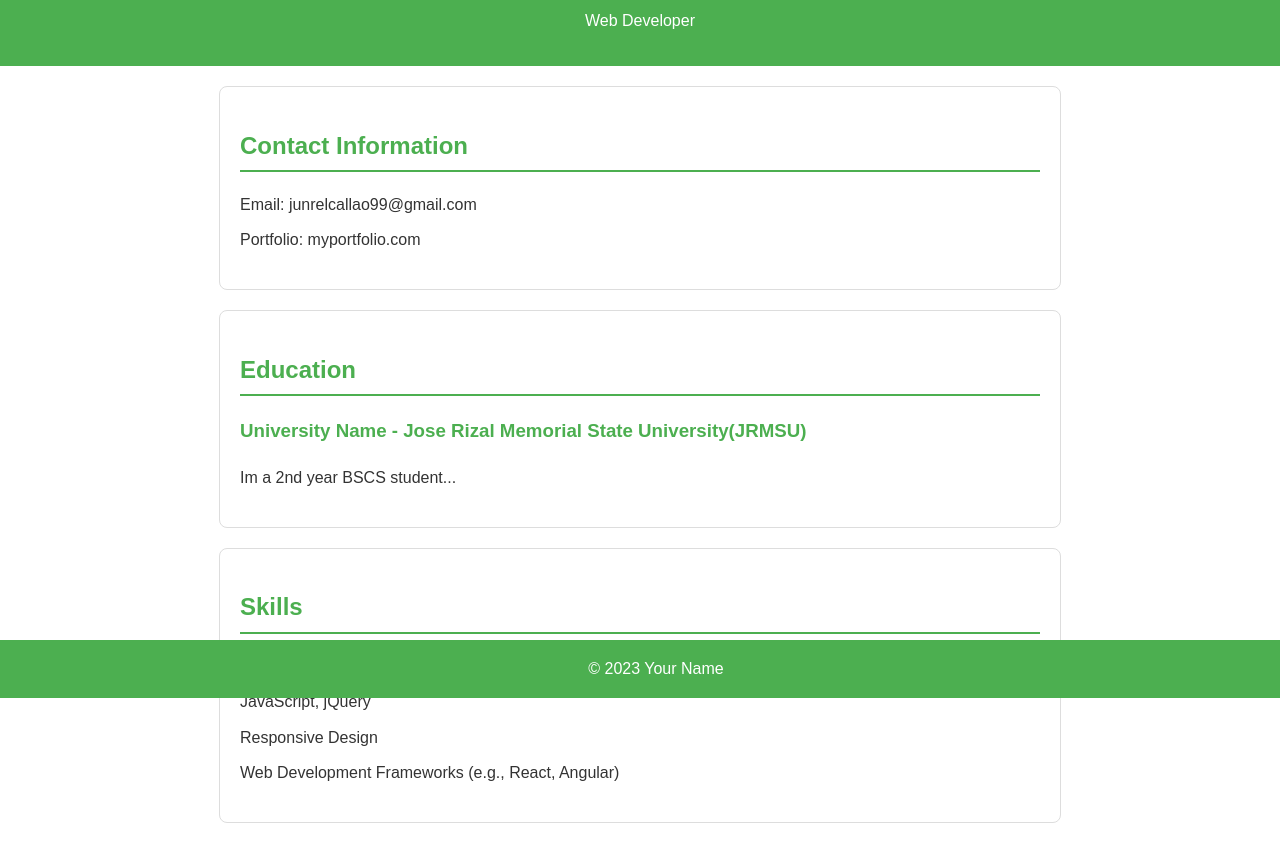
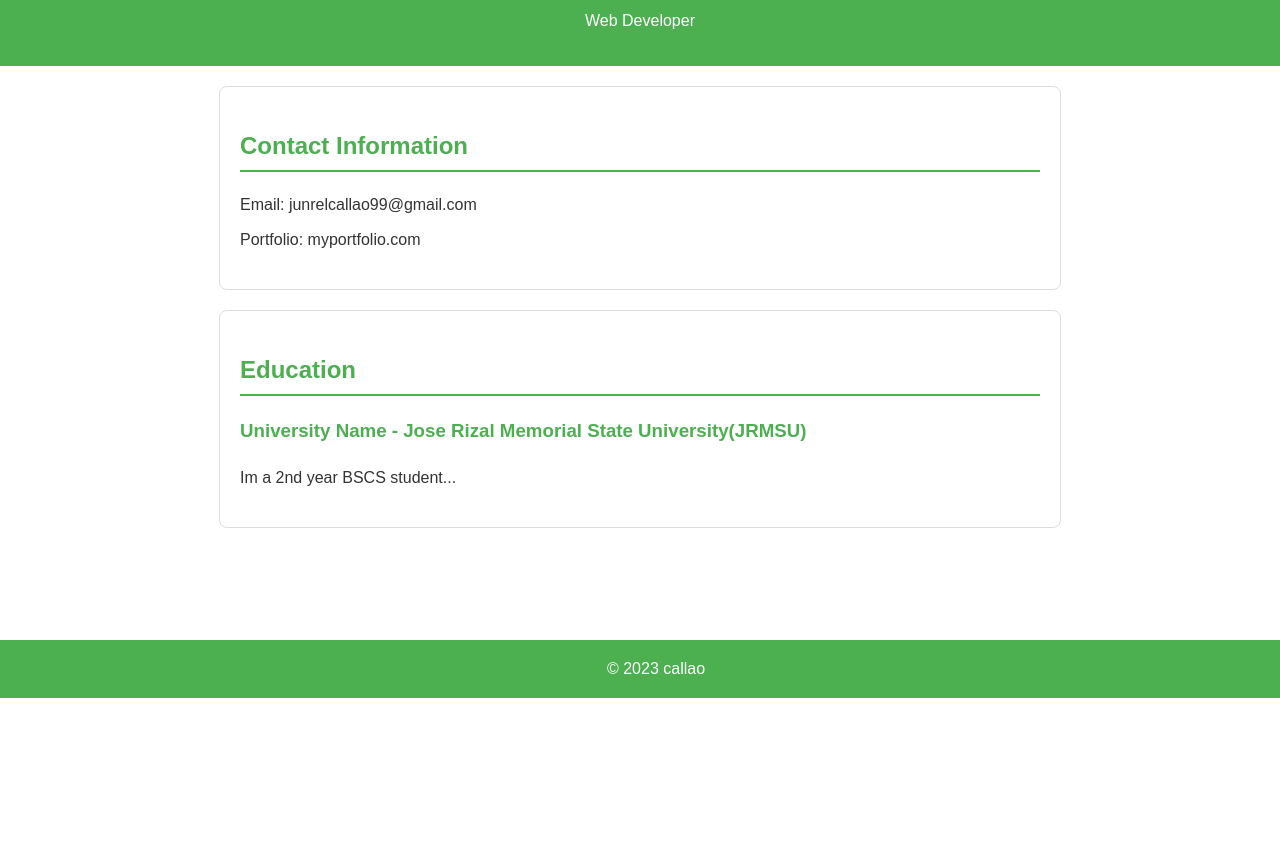
Before and after one commit to junrelcallao/callao22, a plain HTML site: page profile.html in a window 1280 px wide. Shown: the part 102-945 px from the top of the page. After the commit the page ends 800 px from the top, so only its background shows below. Drawn offline with Linux system fonts and the light colour scheme.

Commit message:
Update profile.html

```diff
--- a/profile.html
+++ b/profile.html
@@ -85,20 +85,11 @@
     <h3>University Name - Jose Rizal Memorial State University(JRMSU)</h3>
     <p>Im a 2nd year BSCS student...</p>
   </section>
-
-  <section class="skills">
-    <h2>Skills</h2>
-    <ul>
-      <li>HTML5, CSS3</li>
-      <li>JavaScript, jQuery</li>
-      <li>Responsive Design</li>
-      <li>Web Development Frameworks (e.g., React, Angular)</li>
-      <!-- Add more skills as needed -->
     </ul>
   </section>
 
   <footer>
-    &copy; 2023 Your Name
+    &copy; 2023 callao
   </footer>
 
 </body>
```
